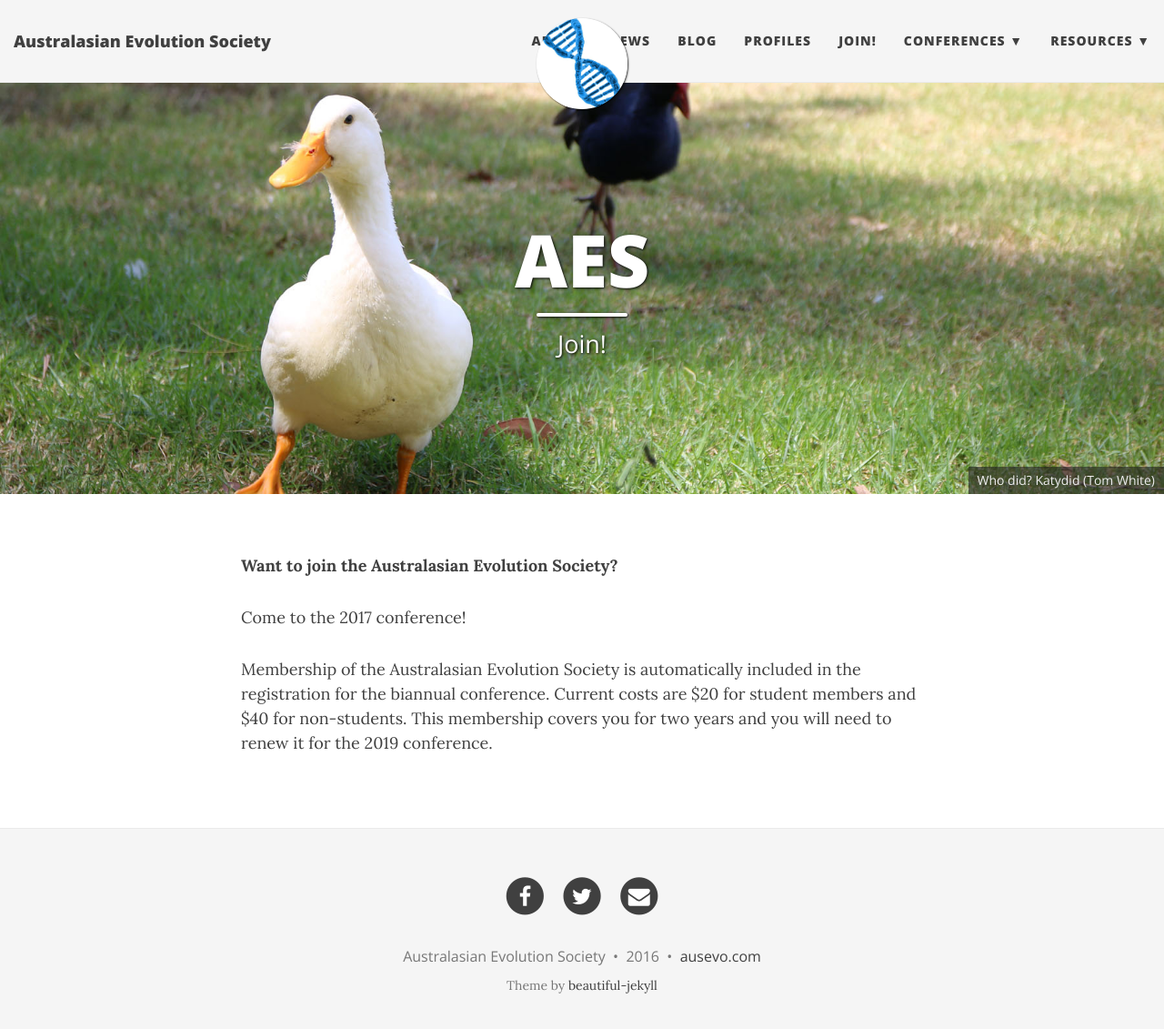
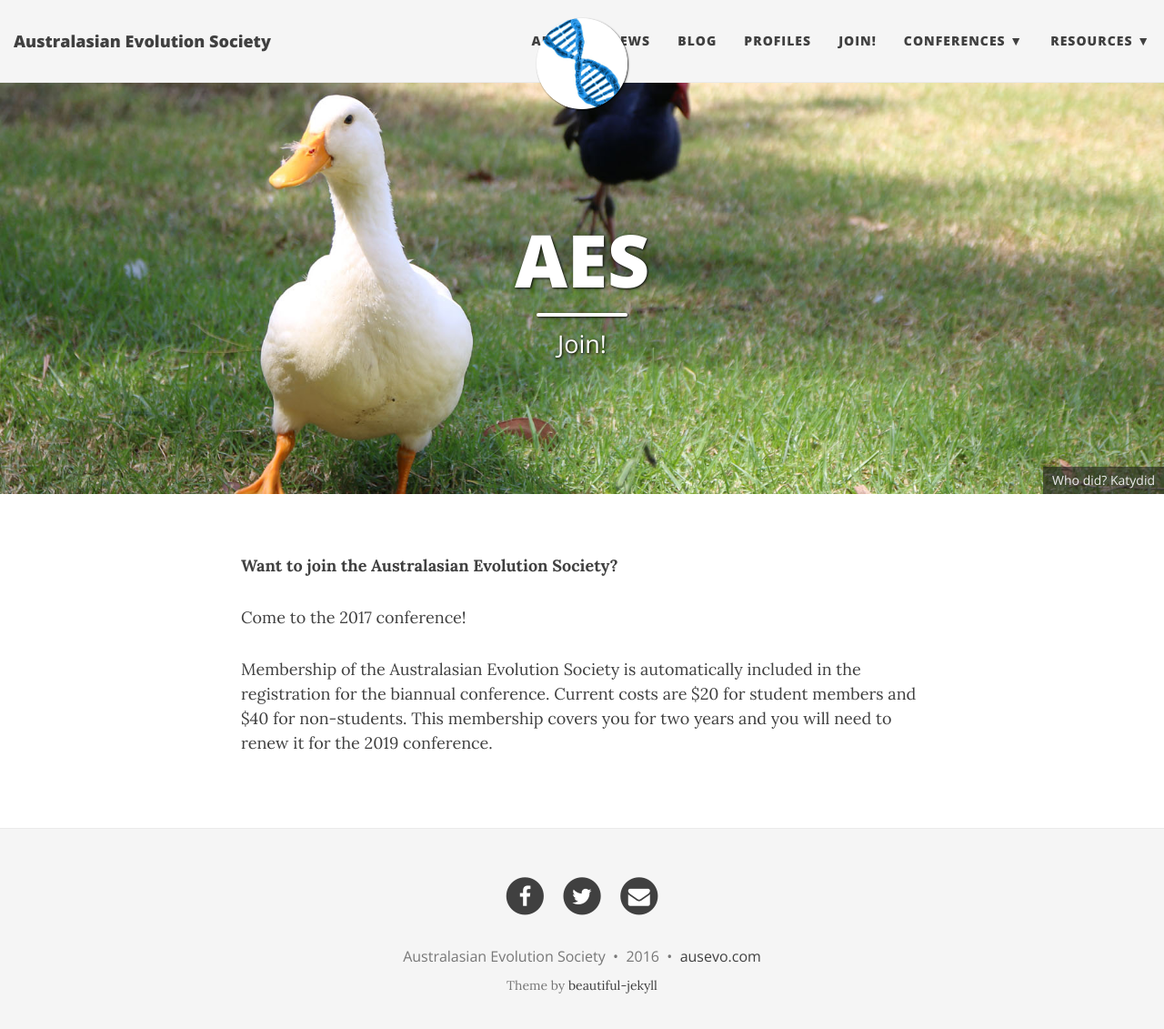
Before and after one commit to ausevo/ausevo.github.io, a Jekyll site: the page built from join.md, in a window 1280 px wide and 1144 px high. Shown: the top 1131 px of the window at 91% size. Built offline with Jekyll 4.4.1, drawn with Linux system fonts in a browser that asks for light colours; nearby versions of some CDN libraries.

Commit message:
Update pic info

```diff
--- a/join.md
+++ b/join.md
@@ -4,11 +4,11 @@ title: AES
 subtitle: Join!
 css: "/css/index.css"
 bigimg:
-  - "/img/big-imgs/kook.jpg" : "Kookaburra (Tom White)"
-  - "/img/big-imgs/duck2.jpg" : "Goose (Tom White)"
-  - "/img/big-imgs/flower.JPG" : "Flower (Tom White)"
-  - "/img/big-imgs/katydid.jpg" : "Who did? Katydid (Tom White)"
-  - "/img/big-imgs/kook2.jpg" : "Good one (Tom White)"
+  - "/img/big-imgs/kook.jpg" : "Kookaburra"
+  - "/img/big-imgs/duck2.jpg" : "The Boss"
+  - "/img/big-imgs/flower.JPG" : "Flower"
+  - "/img/big-imgs/katydid.jpg" : "Who did? Katydid"
+  - "/img/big-imgs/kook2.jpg" : "Good one"
 ---
 
 **Want to join the Australasian Evolution Society?**
```
Also changed, not shown: about.md (+5 -5 lines).
